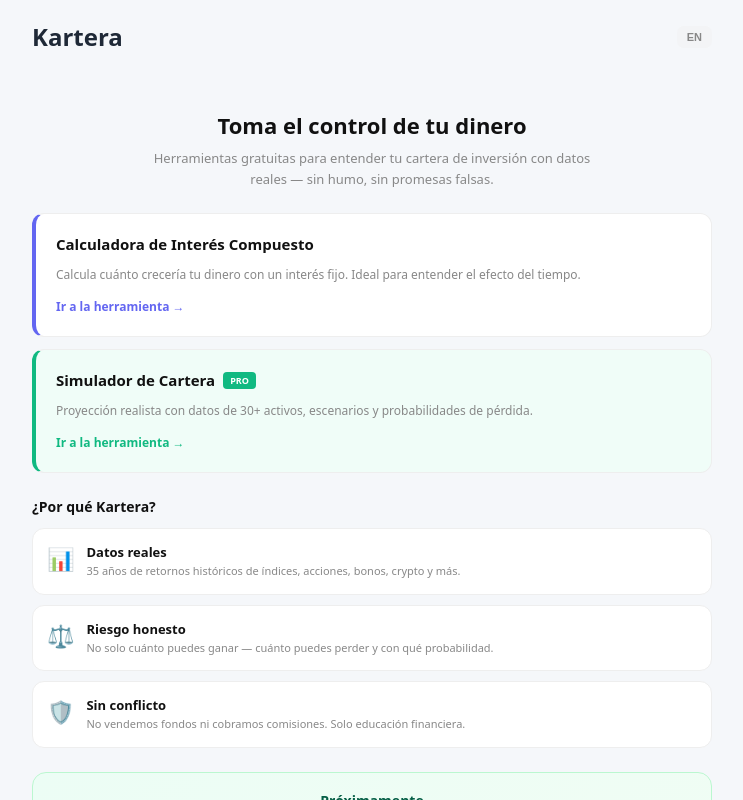
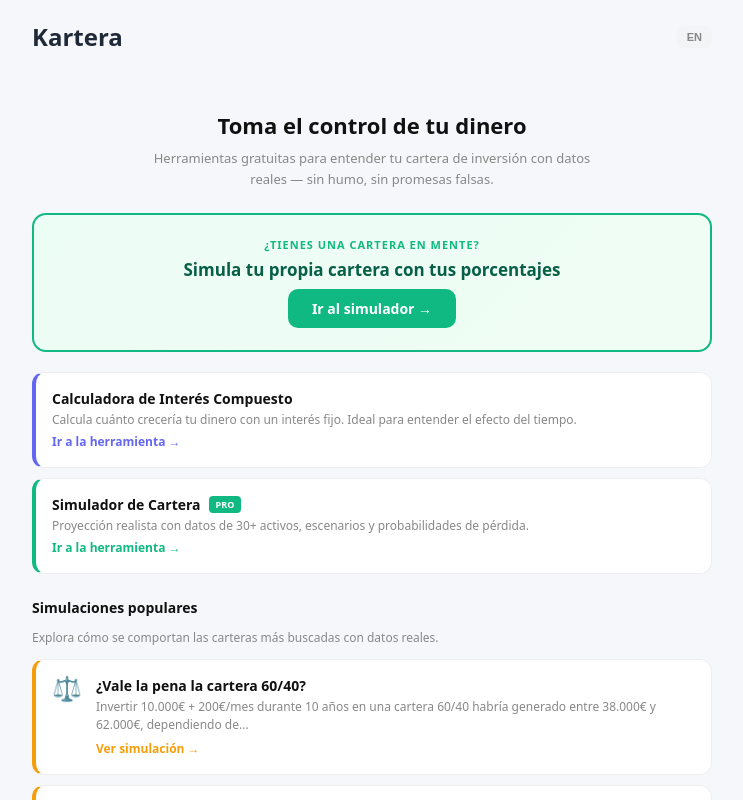
Before and after one commit to sergiojuanblasco-eng/simulador-cartera, a React (Vite) app: page / in a window 1280 px wide. Shown: the top 800 px of the page, without its empty margins (268-1011 px from the left). Built offline with nearby package versions, Linux system fonts and the light colour scheme.

Commit message:
Update App.jsx

```diff
--- a/src/App.jsx
+++ b/src/App.jsx
@@ -72,6 +72,8 @@ const T={
     homeW2t:"Riesgo honesto",homeW2d:"No solo cuánto puedes ganar — cuánto puedes perder y con qué probabilidad.",
     homeW3t:"Sin conflicto",homeW3d:"No vendemos fondos ni cobramos comisiones. Solo educación financiera.",
     proximamente:"Próximamente",proxItems:"Optimización de cartera con IA | Escenario de crisis (stress test) | Comparador de brokers",
+    homeSims:"Simulaciones populares",homeSimsCta:"Explora cómo se comportan las carteras más buscadas con datos reales.",
+    homeCtaTitle:"¿Tienes una cartera en mente?",homeCtaBig:"Simula tu propia cartera con tus porcentajes",homeCtaBtn:"Ir al simulador →",
     intEsp:"Interés esperado",yearN:"Año",
     buscar:"Buscar activo...",tuCartera:"Tu cartera",addActivos:"Añadir activos",
     verN:"Ver los {n}",cerrar:"Cerrar",nActivos:"{n} activos",
@@ -128,6 +130,8 @@ const T={
     homeW2t:"Honest risk",homeW2d:"Not just how much you can earn — how much you can lose and how likely.",
     homeW3t:"No conflict",homeW3d:"We don't sell funds or charge commissions. Just financial education.",
     proximamente:"Coming soon",proxItems:"AI portfolio optimization | Crisis scenario (stress test) | Broker comparison",
+    homeSims:"Popular simulations",homeSimsCta:"Explore how the most searched portfolios perform with real data.",
+    homeCtaTitle:"Have a portfolio in mind?",homeCtaBig:"Simulate your own portfolio with your percentages",homeCtaBtn:"Go to simulator →",
     intEsp:"Expected interest",yearN:"Year",
     buscar:"Search asset...",tuCartera:"Your portfolio",addActivos:"Add assets",
     verN:"See all {n}",cerrar:"Close",nActivos:"{n} assets",
@@ -654,32 +658,62 @@ function Inputs({params}){return(
 /* ══════════════════════════════════════════════
    HOME
    ══════════════════════════════════════════════ */
-function HomePage({t, go}) {
+function HomePage({t, go, lang}) {
   const whyItems=[{icon:"📊",t:t.homeW1t,d:t.homeW1d},{icon:"⚖️",t:t.homeW2t,d:t.homeW2d},{icon:"🛡️",t:t.homeW3t,d:t.homeW3d}];
+  const simIcons={"cartera-60-40":"⚖️","sp500-vs-msci-world":"🇺🇸","bitcoin-en-cartera":"₿"};
   return(<div>
     <div style={{textAlign:"center",padding:"28px 0 24px"}}>
       <h2 style={{fontSize:22,fontWeight:800,color:"#111",marginBottom:8,lineHeight:1.3}}>{t.heroTitle}</h2>
       <p style={{fontSize:13,color:"#888",maxWidth:440,margin:"0 auto",lineHeight:1.6}}>{t.heroSub}</p>
     </div>
-    <div style={{display:"grid",gap:12,marginBottom:24}}>
-      <div onClick={()=>go("/interes-compuesto")} style={{...cdS,cursor:"pointer",padding:20,marginBottom:0,borderLeft:"4px solid #6366f1"}}>
-        <div style={{fontSize:15,fontWeight:800,color:"#111",marginBottom:4}}>{t.toolIC}</div>
-        <p style={{fontSize:12,color:"#888",marginBottom:10,lineHeight:1.5}}>{t.toolICdesc}</p>
+
+    {/* CTA PRINCIPAL */}
+    <div onClick={()=>go("/simulador-cartera")} style={{cursor:"pointer",padding:22,borderRadius:14,background:"linear-gradient(135deg,#ecfdf5,#f0fdf4)",border:"2px solid #10b981",marginBottom:20,textAlign:"center"}}>
+      <div style={{fontSize:11,color:"#10b981",fontWeight:700,textTransform:"uppercase",letterSpacing:1,marginBottom:6}}>{t.homeCtaTitle}</div>
+      <div style={{fontSize:17,fontWeight:800,color:"#065f46",marginBottom:8}}>{t.homeCtaBig}</div>
+      <div style={{display:"inline-block",padding:"10px 24px",background:"#10b981",color:"#fff",borderRadius:10,fontSize:14,fontWeight:700}}>{t.homeCtaBtn}</div>
+    </div>
+
+    {/* HERRAMIENTAS */}
+    <div style={{display:"grid",gap:10,marginBottom:24}}>
+      <div onClick={()=>go("/interes-compuesto")} style={{...cdS,cursor:"pointer",padding:16,marginBottom:0,borderLeft:"4px solid #6366f1"}}>
+        <div style={{fontSize:14,fontWeight:800,color:"#111",marginBottom:3}}>{t.toolIC}</div>
+        <p style={{fontSize:12,color:"#888",marginBottom:8,lineHeight:1.5,margin:0}}>{t.toolICdesc}</p>
         <span style={{fontSize:12,fontWeight:700,color:"#6366f1"}}>{t.irA} →</span>
       </div>
-      <div onClick={()=>go("/simulador-cartera")} style={{...cdS,cursor:"pointer",padding:20,marginBottom:0,borderLeft:"4px solid #10b981",background:"#f0fdf8"}}>
-        <div style={{display:"flex",alignItems:"center",gap:8,marginBottom:4}}>
-          <span style={{fontSize:15,fontWeight:800,color:"#111"}}>{t.toolSim}</span>
+      <div onClick={()=>go("/simulador-cartera")} style={{...cdS,cursor:"pointer",padding:16,marginBottom:0,borderLeft:"4px solid #10b981"}}>
+        <div style={{display:"flex",alignItems:"center",gap:8,marginBottom:3}}>
+          <span style={{fontSize:14,fontWeight:800,color:"#111"}}>{t.toolSim}</span>
           <span style={{fontSize:9,fontWeight:800,background:"#10b981",color:"#fff",padding:"2px 7px",borderRadius:4}}>{t.toolSimBadge}</span>
         </div>
-        <p style={{fontSize:12,color:"#888",marginBottom:10,lineHeight:1.5}}>{t.toolSimDesc}</p>
+        <p style={{fontSize:12,color:"#888",marginBottom:8,lineHeight:1.5,margin:0}}>{t.toolSimDesc}</p>
         <span style={{fontSize:12,fontWeight:700,color:"#10b981"}}>{t.irA} →</span>
       </div>
     </div>
+
+    {/* SIMULACIONES POPULARES */}
+    <div style={{marginBottom:24}}>
+      <h3 style={{fontSize:14,fontWeight:800,color:"#111",marginBottom:4}}>{t.homeSims}</h3>
+      <p style={{fontSize:12,color:"#888",marginBottom:12,lineHeight:1.5}}>{t.homeSimsCta}</p>
+      <div style={{display:"grid",gap:10}}>
+        {SIMS.map(sim=><div key={sim.slug} onClick={()=>go("/simulacion/"+sim.slug)} style={{...cdS,cursor:"pointer",padding:16,marginBottom:0,display:"flex",gap:14,alignItems:"flex-start",borderLeft:"4px solid #f59e0b"}}>
+          <span style={{fontSize:24,lineHeight:1}}>{simIcons[sim.slug]||"📈"}</span>
+          <div style={{flex:1}}>
+            <div style={{fontSize:14,fontWeight:700,color:"#111",marginBottom:3}}>{sim.title[lang]}</div>
+            <div style={{fontSize:12,color:"#888",lineHeight:1.5}}>{sim.hook[lang].split("\n")[0].substring(0,120)}...</div>
+            <span style={{fontSize:12,fontWeight:700,color:"#f59e0b",display:"inline-block",marginTop:6}}>{lang==="es"?"Ver simulación":"View simulation"} →</span>
+          </div>
+        </div>)}
+      </div>
+    </div>
+
+    {/* POR QUÉ KARTERA */}
     <div style={{marginBottom:24}}>
       <h3 style={{fontSize:14,fontWeight:800,color:"#111",marginBottom:12}}>{t.homeWhy}</h3>
       <div style={{display:"grid",gap:10}}>{whyItems.map((w,i)=>(<div key={i} style={{...cdS,marginBottom:0,display:"flex",gap:12,alignItems:"flex-start",padding:14}}><span style={{fontSize:22}}>{w.icon}</span><div><div style={{fontSize:13,fontWeight:700,color:"#111",marginBottom:2}}>{w.t}</div><div style={{fontSize:11,color:"#888",lineHeight:1.5}}>{w.d}</div></div></div>))}</div>
     </div>
+
+    {/* PRÓXIMAMENTE */}
     <div style={{padding:18,borderRadius:14,background:"linear-gradient(135deg,#ecfdf5,#f0fdf4)",border:"1px solid #bbf7d0",textAlign:"center"}}>
       <div style={{fontSize:14,fontWeight:800,color:"#065f46",marginBottom:6}}>{t.proximamente}</div>
       <div style={{fontSize:11,color:"#666",lineHeight:1.7}}>{t.proxItems.split("|").map((s,i)=><span key={i}>{i>0?" · ":""}{s.trim()}</span>)}</div>
@@ -1075,7 +1109,7 @@ export default function App(){
           <button onClick={()=>go("/interes-compuesto")} style={{flex:1,padding:"10px 0",borderRadius:8,border:"none",fontSize:13,fontWeight:700,cursor:"pointer",background:path==="/interes-compuesto"?"#fff":"transparent",color:path==="/interes-compuesto"?"#111":"#999",boxShadow:path==="/interes-compuesto"?"0 1px 3px rgba(0,0,0,0.06)":"none"}}>{t.ci}</button>
           <button onClick={()=>go("/simulador-cartera")} style={{flex:1,padding:"10px 0",borderRadius:8,border:"none",fontSize:13,fontWeight:700,cursor:"pointer",background:path==="/simulador-cartera"?"#fff":"transparent",color:path==="/simulador-cartera"?"#111":"#999",boxShadow:path==="/simulador-cartera"?"0 1px 3px rgba(0,0,0,0.06)":"none"}}>{t.sim}</button>
         </div>}
-        {path==="/"&&<HomePage t={t} go={go}/>}
+        {path==="/"&&<HomePage t={t} go={go} lang={lang}/>}
         {path==="/interes-compuesto"&&<CompoundCalc go={go} t={t}/>}
         {path==="/simulador-cartera"&&<PortfolioSim t={t} lang={lang}/>}
         {path==="/simulacion"&&sim&&<SimulationPage sim={sim} t={t} lang={lang} go={go}/>}
```
